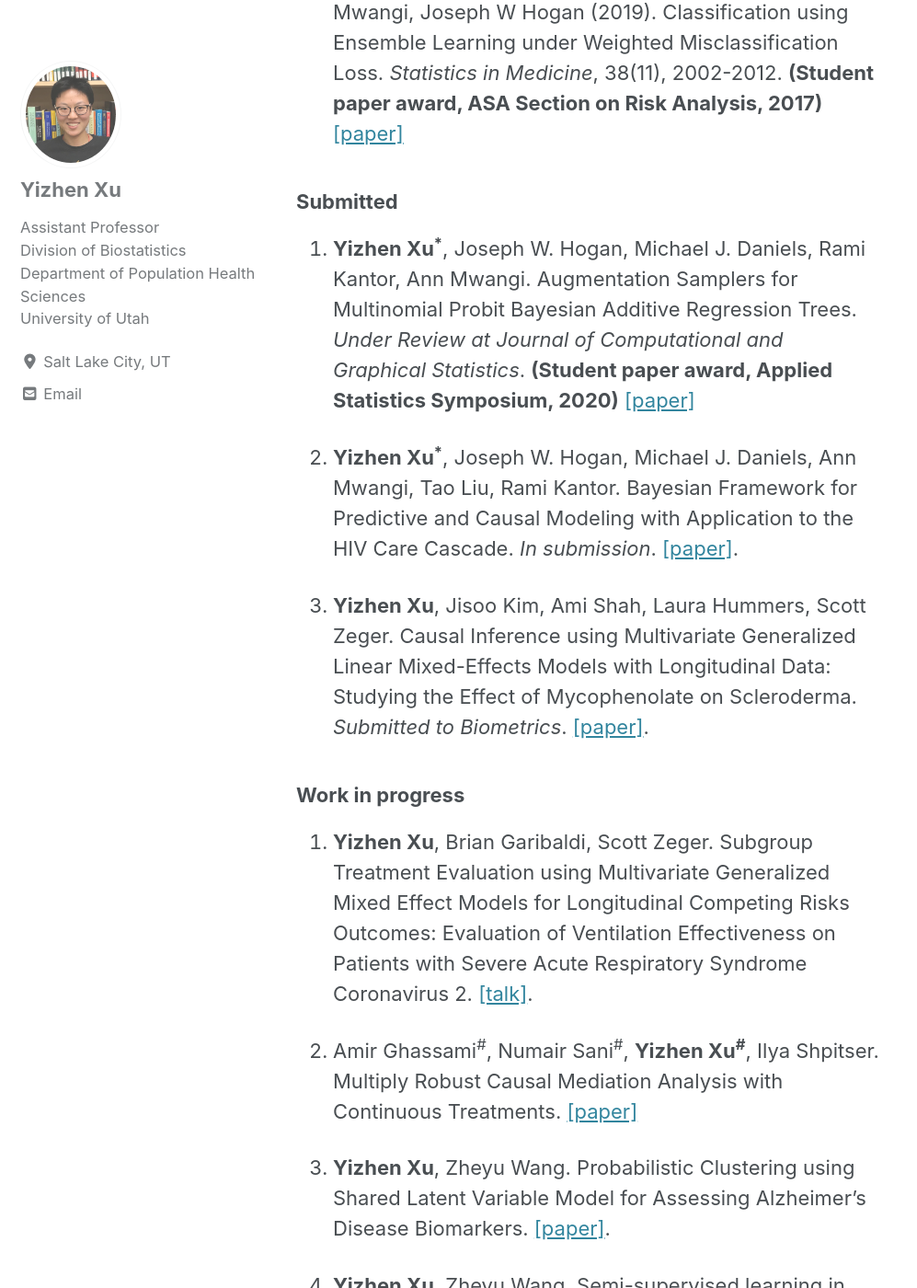
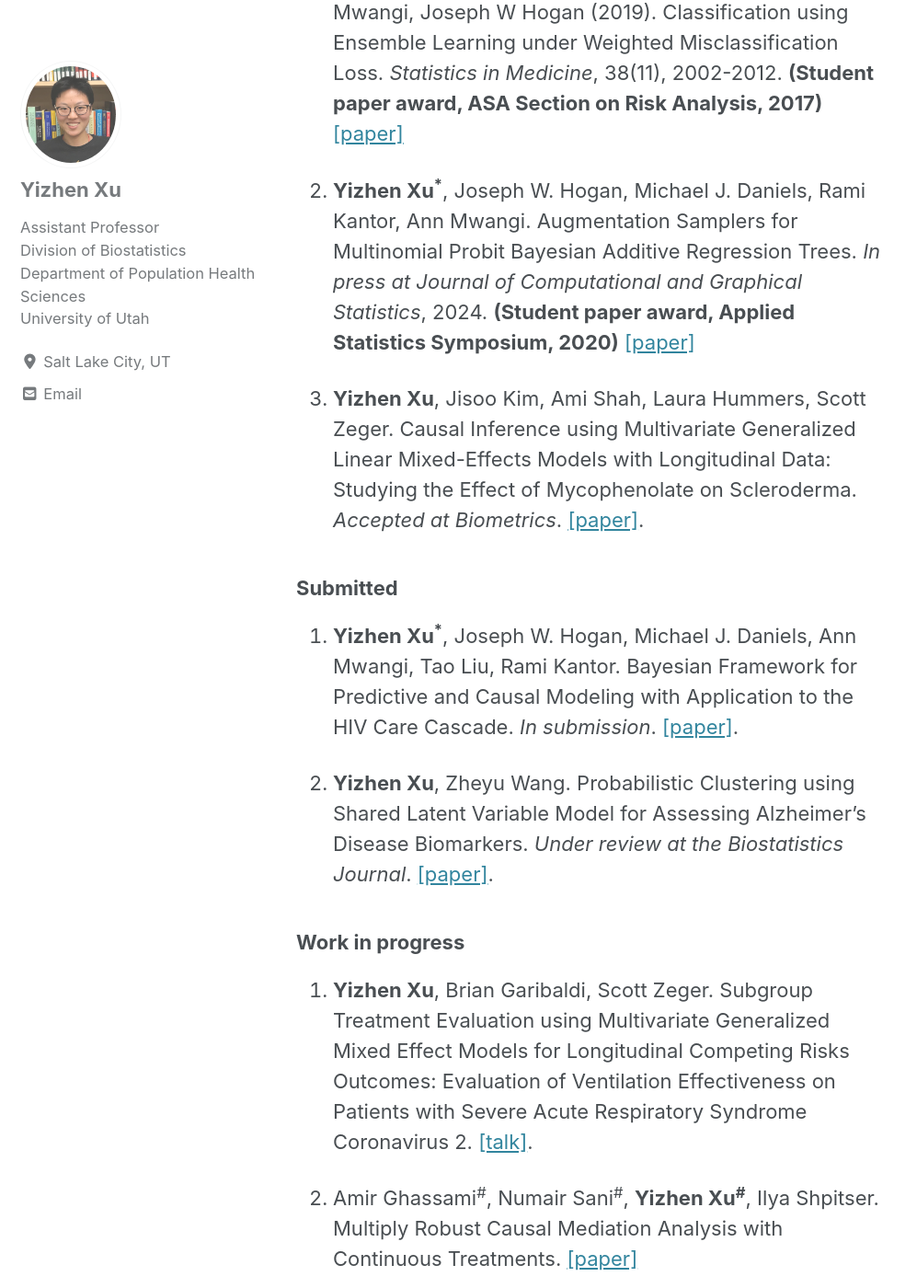
Before and after one commit to yizhenxu/yizhenxu.github.io, a Jekyll site: the page built from _pages/publication.md, in a window 1280 px wide and 1400 px high, scrolled down 324 px. Shown: the whole window at 92% size, without its empty margins (0-997 px from the left). Built offline with Jekyll 4.4.1, drawn with Linux system fonts in a browser that asks for light colours; cached includes are drawn as plain includes; nearby versions of some CDN libraries.

Commit message:
Update publication.md
2024 July 27th

```diff
--- a/_pages/publication.md
+++ b/_pages/publication.md
@@ -12,14 +12,16 @@ author_profile: true
 
 1. **Yizhen Xu<sup>\*</sup>**, Tao Liu, Michael J Daniels, Rami Kantor, Ann Mwangi, Joseph W Hogan (2019). Classification using Ensemble Learning under Weighted Misclassification Loss. *Statistics in Medicine*, 38(11), 2002-2012.  **(Student paper award, ASA Section on Risk Analysis, 2017)** <a href="https://www.ncbi.nlm.nih.gov/pmc/articles/PMC7045125/"> [paper] </a>
 
+2. **Yizhen Xu<sup>\*</sup>**, Joseph W. Hogan, Michael J. Daniels, Rami Kantor, Ann Mwangi. Augmentation Samplers for Multinomial Probit Bayesian Additive Regression Trees. *In press at Journal of Computational and Graphical Statistics*, 2024. **(Student paper award, Applied Statistics Symposium, 2020)** <a href="/assets/pdffiles/MPBART_samplers.pdf"> [paper] </a>
+
+3. **Yizhen Xu**, Jisoo Kim, Ami Shah, Laura Hummers, Scott Zeger. Causal Inference using Multivariate Generalized Linear
+Mixed-Effects Models with Longitudinal Data: Studying the Effect of Mycophenolate on Scleroderma. *Accepted at Biometrics*. <a href="/assets/pdffiles/Scleroderma.pdf">[paper]</a>.
+
 ### Submitted
 
-1. **Yizhen Xu<sup>\*</sup>**, Joseph W. Hogan, Michael J. Daniels, Rami Kantor, Ann Mwangi. Augmentation Samplers for Multinomial Probit Bayesian Additive Regression Trees. *Under Review at Journal of Computational and Graphical Statistics*. **(Student paper award, Applied Statistics Symposium, 2020)** <a href="/assets/pdffiles/MPBART_samplers.pdf"> [paper] </a>
+1. **Yizhen Xu<sup>\*</sup>**, Joseph W. Hogan, Michael J. Daniels, Ann Mwangi, Tao Liu, Rami Kantor. Bayesian Framework for Predictive and Causal Modeling with Application to the HIV Care Cascade. *In submission*. <a href="/assets/pdffiles/draft w author details.pdf">[paper]</a>.
 
-2. **Yizhen Xu<sup>\*</sup>**, Joseph W. Hogan, Michael J. Daniels, Ann Mwangi, Tao Liu, Rami Kantor. Bayesian Framework for Predictive and Causal Modeling with Application to the HIV Care Cascade. *In submission*. <a href="/assets/pdffiles/draft w author details.pdf">[paper]</a>.
-
-3. **Yizhen Xu**, Jisoo Kim, Ami Shah, Laura Hummers, Scott Zeger. Causal Inference using Multivariate Generalized Linear
-Mixed-Effects Models with Longitudinal Data: Studying the Effect of Mycophenolate on Scleroderma. *Submitted to Biometrics*. <a href="/assets/pdffiles/Scleroderma.pdf">[paper]</a>.
+2. **Yizhen Xu**, Zheyu Wang. Probabilistic Clustering using Shared Latent Variable Model for Assessing  Alzheimer’s Disease Biomarkers. *Under review at the Biostatistics Journal*. <a href="/assets/pdffiles/ZW1.pdf">[paper]</a>.
 
 ### Work in progress
 
```
Also changed, not shown: other parts of _pages/publication.md (+1 -3 lines).
